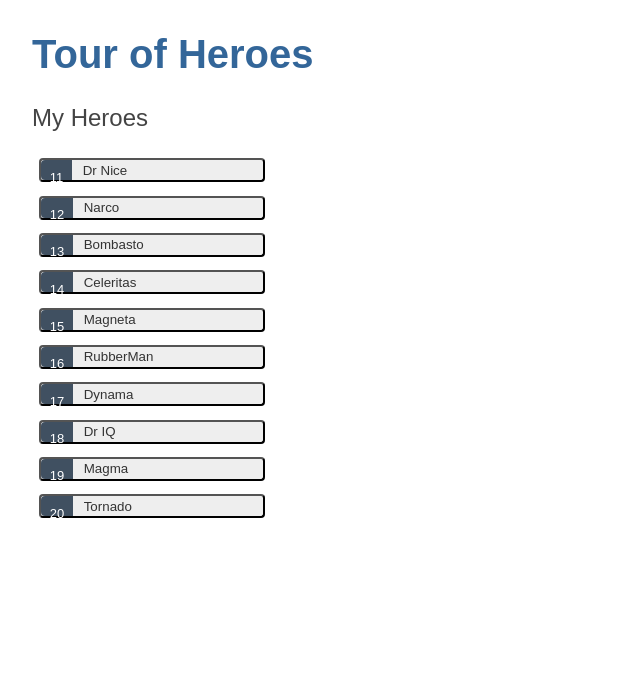
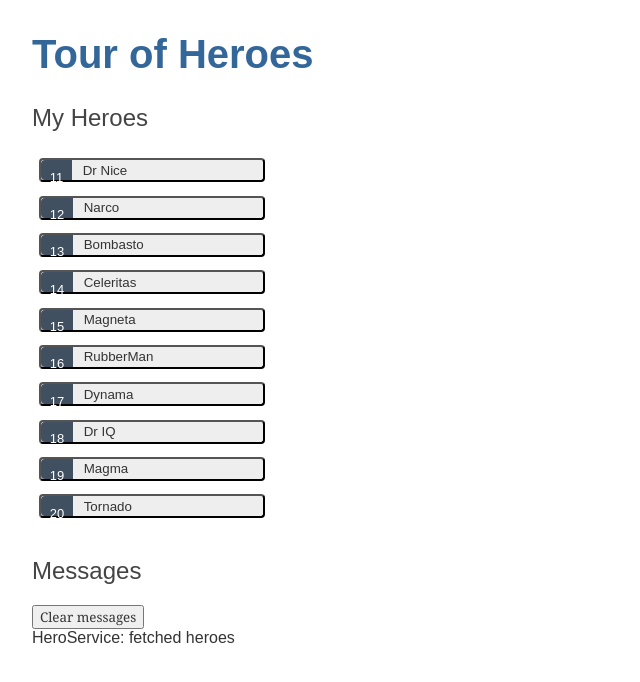
Before and after one commit to ctopheryoung/angular-tour-of-heroes, an Angular app: page / in a window 1280 px wide. Shown: the top 682 px of the page, without its empty margins (0-640 px from the left). Built offline with nearby package versions, Linux system fonts and the light colour scheme.

Commit message:
Add message service, refactor hero data request

```diff
--- a/src/app/app.component.html
+++ b/src/app/app.component.html
@@ -1,2 +1,3 @@
 <h1>{{title}}</h1>
 <app-heroes></app-heroes>
+<app-messages></app-messages>
--- a/src/app/app.module.ts
+++ b/src/app/app.module.ts
@@ -4,11 +4,13 @@ import { FormsModule } from '@angular/forms';
 
 import { AppComponent } from './app.component';
 import { HeroesComponent } from './heroes/heroes.component';
+import { MessagesComponent } from './messages/messages.component';
 
 @NgModule({
   declarations: [
     AppComponent,
-    HeroesComponent
+    HeroesComponent,
+    MessagesComponent
   ],
   imports: [
     BrowserModule,
--- a/src/app/hero.service.ts
+++ b/src/app/hero.service.ts
@@ -2,6 +2,7 @@ import { Injectable } from '@angular/core';
 import { Hero } from './hero';
 import { HEROES } from './mock-heroes';
 import { Observable, of } from 'rxjs';
+import { MessageService } from './message.service';
 
 @Injectable({
   providedIn: 'root'
@@ -9,8 +10,9 @@ import { Observable, of } from 'rxjs';
 export class HeroService {
   getHeroes(): Observable<Hero[]> {
     const heroes = of(HEROES);
+    this.messageService.add('HeroService: fetched heroes');
     return heroes;
   }
 
-  constructor() { }
+  constructor(private messageService: MessageService) { }
 }
--- a/src/app/heroes/heroes.component.ts
+++ b/src/app/heroes/heroes.component.ts
@@ -1,6 +1,8 @@
 import { Component, OnInit } from '@angular/core';
+
 import { Hero } from '../hero';
 import { HeroService } from '../hero.service';
+import { MessageService } from '../message.service';
 
 @Component({
   selector: 'app-heroes',
@@ -10,8 +12,17 @@ import { HeroService } from '../hero.service';
 export class HeroesComponent implements OnInit {
   selectedHero?: Hero;
 
+  heroes: Hero[] = [];
+
+  constructor(private heroService: HeroService, private messageService: MessageService) { }
+
+  ngOnInit(): void {
+    this.getHeroes();
+  }
+
   onSelect(hero: Hero): void {
     this.selectedHero = hero;
+    this.messageService.add(`HeroesComponent: Selected hero id=${hero.id}`);
   }
 
   getHeroes(): void {
@@ -20,12 +31,4 @@ export class HeroesComponent implements OnInit {
       .subscribe(heroes => this.heroes = heroes);
   }
 
-  heroes: Hero[] = [];
-
-  constructor(private heroService: HeroService) { }
-
-  ngOnInit(): void {
-    this.getHeroes();
-  }
-
 }
--- /dev/null
+++ b/src/app/message.service.ts
@@ -0,0 +1,18 @@
+import { Injectable } from '@angular/core';
+
+@Injectable({
+  providedIn: 'root'
+})
+export class MessageService {
+  messages: string[] = [];
+
+  add(message: string) {
+    this.messages.push(message);
+  }
+
+  clear() {
+    this.messages = [];
+  }
+
+  constructor() { }
+}
--- /dev/null
+++ b/src/app/messages/messages.component.html
@@ -0,0 +1,6 @@
+<div *ngIf="messageService.messages.length">
+  <h2>Messages</h2>
+  <button type="button" class="clear"
+          (click)="messageService.clear()">Clear messages</button>
+  <div *ngFor="let message of messageService.messages"> {{message}} </div>
+</div>
--- /dev/null
+++ b/src/app/messages/messages.component.ts
@@ -0,0 +1,16 @@
+import { Component, OnInit } from '@angular/core';
+import { MessageService } from '../message.service';
+
+@Component({
+  selector: 'app-messages',
+  templateUrl: './messages.component.html',
+  styleUrls: ['./messages.component.css']
+})
+export class MessagesComponent implements OnInit {
+
+  constructor(public messageService: MessageService) { }
+
+  ngOnInit(): void {
+  }
+
+}
```
Also changed, not shown: src/app/messages/messages.component.css (added), 2 other files (tests, documents, lock files or other folders).
